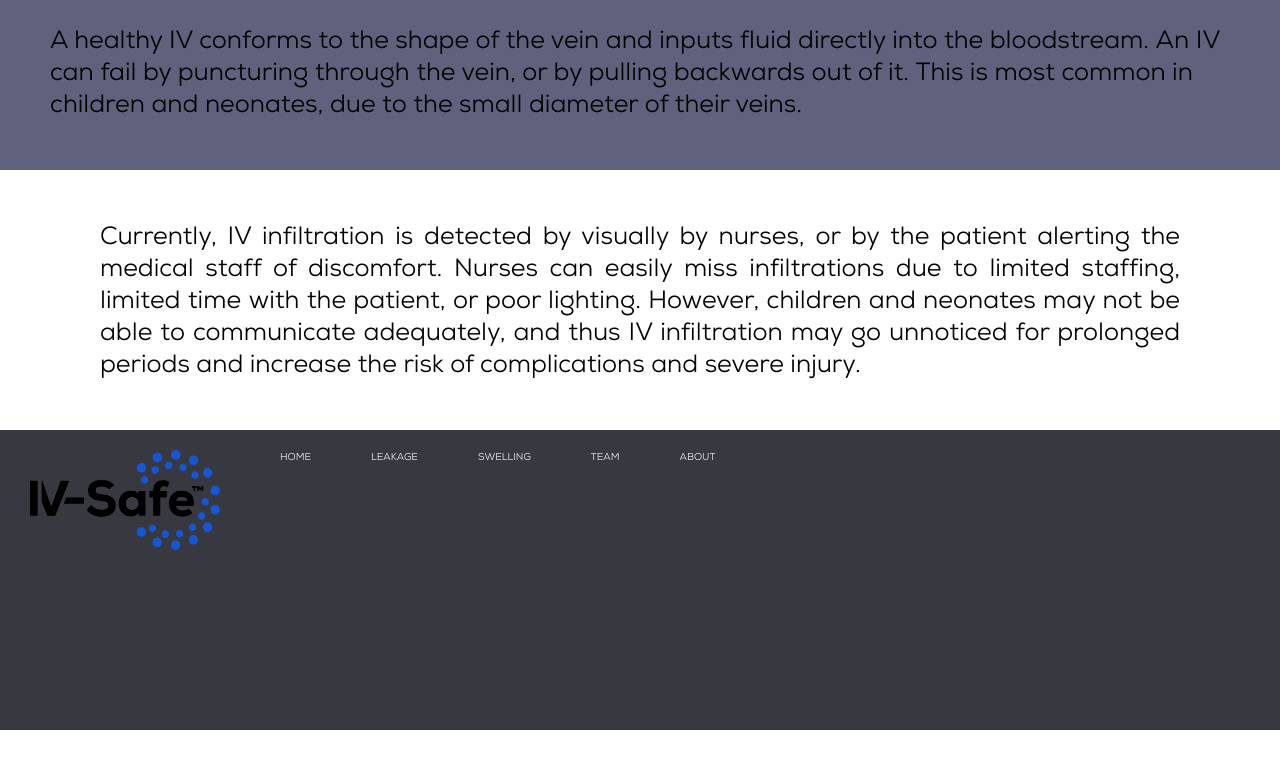
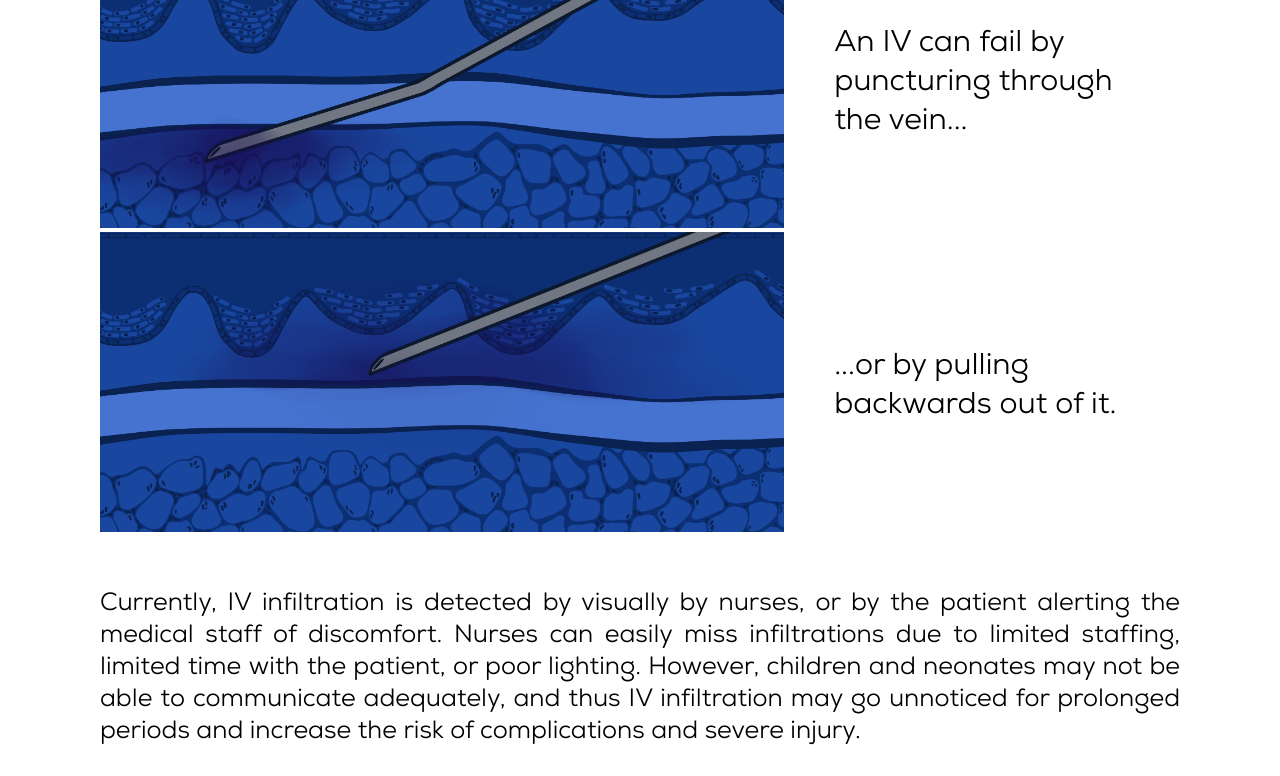
Before and after one commit to wkitch13/IV-Safe, a Flask app: page / in a window 1280 px wide. Shown: the part 1893-2669 px from the top of the page. Before the commit the page ends 2623 px from the top, so only its background shows below. Run offline with Flask 3, Linux system fonts and the light colour scheme.

Commit message:
added failure diagram to the homepage

```diff
--- a/static/base.css
+++ b/static/base.css
@@ -218,7 +218,7 @@ footer a:hover {
 .iv_equipment {
     width: 100vw;
     height: 525px;
-    background: url("images/IV_Equipment_Long.png") no-repeat top center;
+    background: url("images/IV_Equipment_Long.jpeg") no-repeat top center;
     background-size: cover;
 }
 
@@ -235,3 +235,20 @@ footer a:hover {
     font-size: 50px;
     padding: 0px 175px 10px 10px;
 }
+
+.iv_diagram {
+    display: grid;
+    grid-template-columns: 1fr 1fr;
+    align-items: center;
+}
+
+.iv_diagram .text {
+    font-family: "Nexa", "Arial";
+    text-align: left;
+    font-size: 30px;
+    padding: 0px 150px 0px 50px;
+}
+
+.iv_diagram .image {
+    padding: 0px 0px 0px 100px;
+}
--- a/templates/homepage.html
+++ b/templates/homepage.html
@@ -31,15 +31,21 @@
             necrosis, amputation, and even death.
         </div>
 
-        <div class="image_homepage">
-            <div class="img_contributors">
+        <div class="iv_diagram">
+            <div class="image">
                 <img src="{{ url_for('static', filename='images/healthy_iv.png') }}" alt="IV" style="width:auto;height:300px">
+            </div>
+            <div class="text">A healthy IV conforms to the shape of the vein and inputs fluid directly into the bloodstream.</div>
+
+            <div class="image">
                 <img src="{{ url_for('static', filename='images/failed_iv_1.png') }}" alt="IV" style="width:auto;height:300px">
+            </div>
+            <div class="text">An IV can fail by puncturing through the vein...</div>
+
+            <div class="image">
                 <img src="{{ url_for('static', filename='images/failed_iv_2.png') }}" alt="IV" style="width:auto;height:300px">
             </div>
-            A healthy IV conforms to the shape of the vein and inputs fluid directly into the bloodstream. An IV can
-            fail by puncturing through the vein, or by pulling backwards out of it. This is most common in children
-            and neonates, due to the small diameter of their veins.
+            <div class="text">...or by pulling backwards out of it.</div>
         </div>
 
         <div class="p1">
```
Also changed, not shown: static/images/IV_Equipment_Long.jpeg (added), static/images/failed_iv_1.png, static/images/failed_iv_2.png, 4 other files.
